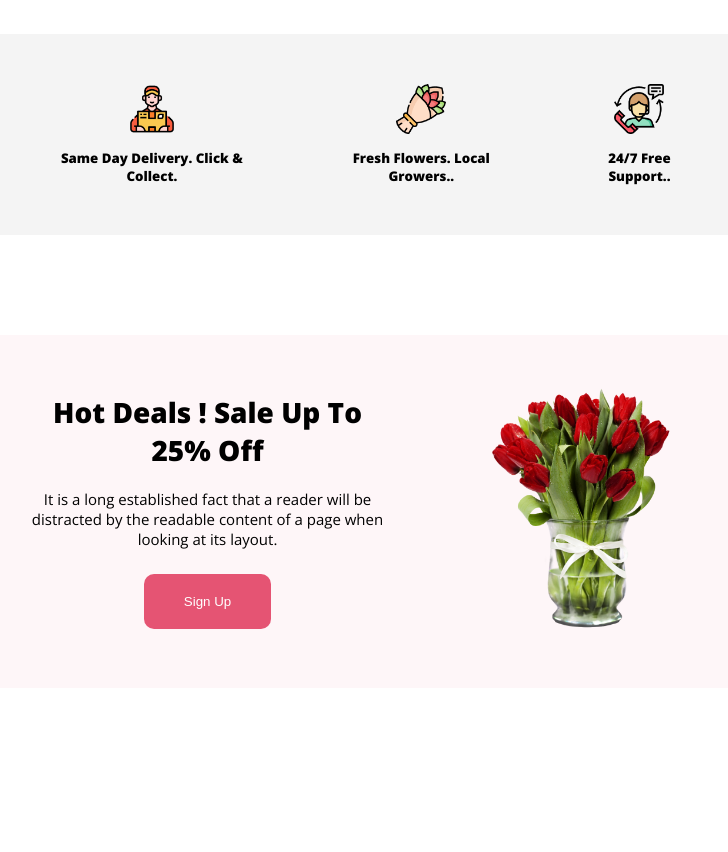
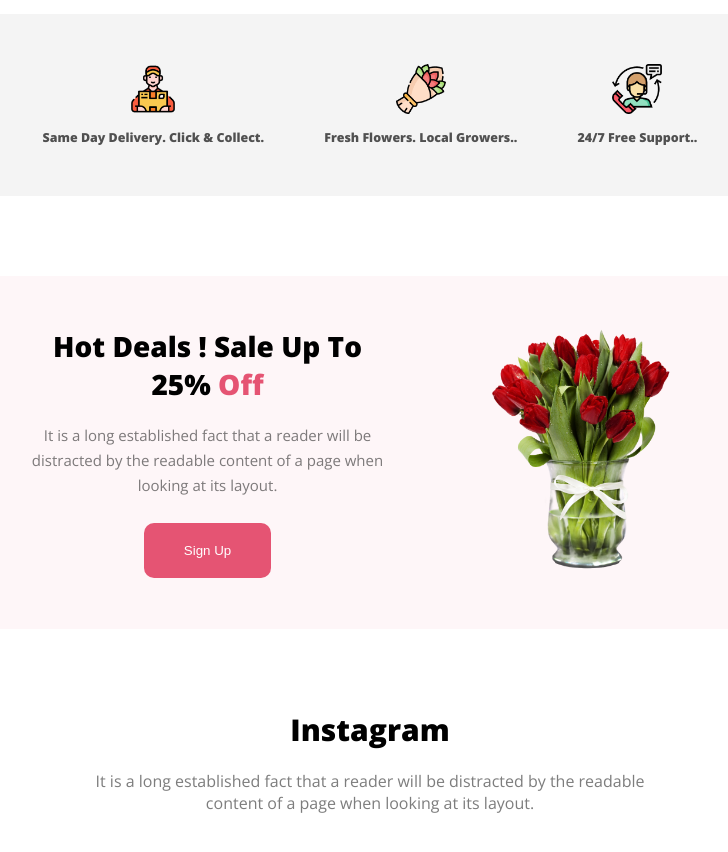
Before and after one commit to AshikurZaman01/Flower-Show-Website, a plain HTML site: page index.html in a window 1280 px wide. Shown: the part 1240-2092 px from the top of the page, without its empty margins (270-998 px from the left). Before the commit the page ends 1928 px from the top, so only its background shows below. Drawn offline with nearby package versions, Linux system fonts and the light colour scheme.

Commit message:
Added Instagram Section

```diff
--- a/index.html
+++ b/index.html
@@ -118,7 +118,7 @@
     <!-- Hot Deals Section start -->
     <div class="hot-deals-section">
         <div class="hot-deals-collumn">
-          <h3>Hot Deals ! Sale Up To 25% Off</h3>
+          <h3>Hot Deals ! Sale Up To 25% <span>Off</span> </h3>
           <p>It is a long established fact that a reader will be distracted by the readable content of a page when looking at its layout.</p>
           <button class="btn-primary">Sign Up</button>
         </div>
@@ -131,6 +131,23 @@
     <!-- Hot Deals Section end-->
 
 
+    <main>
+
+    <!--  Instagram Section start-->
+        <section class="instagram-section">
+          <div class="instagram-section-info">
+
+            <h3 class="instagram-title">Instagram</h3>
+            <p class="instagram-description">It is a long established fact that a reader will be distracted by the readable content of a page when looking at its layout.</p>
+          </div>
+
+        <!--  Instagram Image Section start-->
+        <!--  Instagram Image Section end-->
+
+        </section>
+    <!--  Instagram Section start-->
+
+    </main>
 
 </body>
 </html>
--- a/style.css
+++ b/style.css
@@ -94,7 +94,7 @@ main{
 }
 
 .our-feature-box{
-    width: 260px;
+    width: 280px;
     height: 300px;
     border-radius: 50% 50% 0 0 ;
     background-color: #f2f2f2;
@@ -135,7 +135,7 @@ main{
     justify-content: center;
     align-items: center;
     gap: 20px;
-    margin-top: 120px;
+    margin-top: 100px;
     background-color: rgba(39, 39, 39, 0.05);
     padding: 50px;
 }
@@ -149,6 +149,8 @@ main{
   }
   .service-item-description{
     margin-top: 10px;
+    color: rgba(39, 39, 39, 0.8);
+    font-size: 15px;
   }
 /* Service section styles end*/
 /* MAIN section styles end*/
@@ -159,7 +161,7 @@ main{
     padding-right: 240px;
     padding-top: 50px;
     padding-bottom: 50px;
-    margin-top: 100px;
+    margin-top: 80px;
     display: flex;
     justify-content: center;
     align-items: center;
@@ -174,12 +176,37 @@ main{
 .hot-deals-collumn p{
     font-size: 15px;
     margin-bottom: 25px;
+    line-height: 25px;
+    color: rgba(39, 39, 39, 0.6);
 }
 .hot-deals-collumn{
     width: 50%;
     text-align: center;
 }
+.hot-deals-collumn span{
+    color: #E55473;
+}
 .hot-deals-collumn img{
     width: 50%;
 }
 /* Hot DEals section styles end*/
+
+
+/* Instagram section styles start*/
+.instagram-section{
+  margin: 80px 0;
+}
+.instagram-section-info{
+    width: 600px;
+    margin: 0 auto;
+    text-align: center;
+}
+.instagram-title{
+    font-size: 30px;
+    margin-bottom: 20px;
+}
+
+.instagram-description{
+    color: rgba(39, 39, 39, 0.6);
+}
+/* Instagram section styles end*/
```
